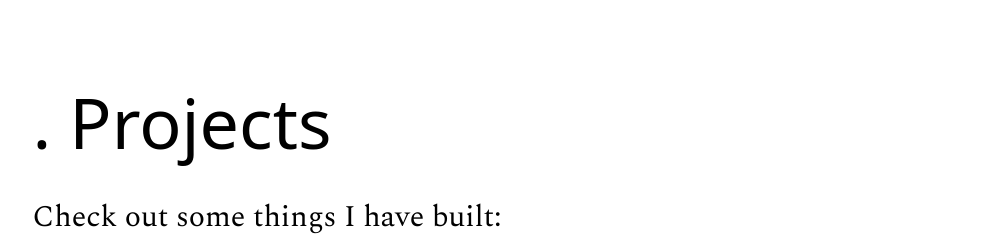
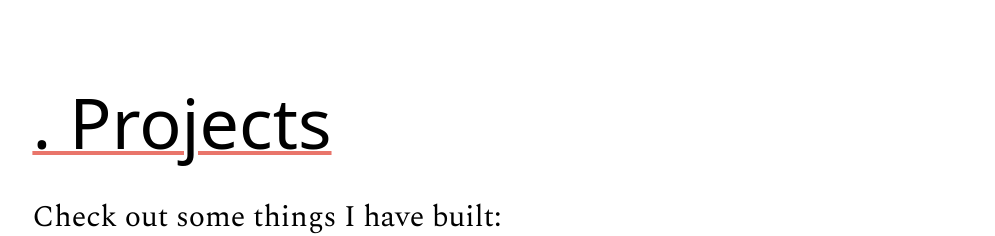
Before and after one commit to cchow33/my-portfolio, a Next.js app: page / in a window 1280 px wide. Shown: the part 2288-2524 px from the top of the page, without its empty margins (70-1065 px from the left). Built offline with nearby package versions, Linux system fonts and the light colour scheme.

Commit message:
change underline

```diff
--- a/components/About.jsx
+++ b/components/About.jsx
@@ -9,7 +9,7 @@ const About = () => {
 
     <div class='xl:max-w-7xl xl:mx-auto max-w-full pl-[8%] pr-[5%] pt-[5%]'>
 
-      <h1 class="text-[50px] mb-[20px] sm:text-[40px] sm:mt-[20px] xl:text-[70px]">. About Me </h1>
+      <h1 class="text-[50px] mb-[20px] sm:text-[40px] sm:mt-[20px] xl:text-[70px] ">. About Me </h1>
 
       <Image src="/../public/assets/photo.jpg" alt="/" width="100" height="100" class='border rounded-full border border-gray-300 border-4'/>
 
--- a/components/Projects.jsx
+++ b/components/Projects.jsx
@@ -8,7 +8,7 @@ const Projects = () => {
 
     <section id="projects" class='xl:max-w-7xl xl:mx-auto max-w-full pl-[8%] pr-[5%] pt-[10%] '>
 
-      <h1 class= "decoration-4 text-[60px] mb-[20px] sm:text-[40px] sm:mt-[20px] xl:text-[70px]">. Projects</h1>
+      <h1 class= "decoration-4 underline decoration-[#e9756b] text-[60px] mb-[20px] sm:text-[40px] sm:mt-[20px] xl:text-[70px]">. Projects</h1>
       <p class="font-display text-[30px] sm:text-[22px] xl:text-[30px]">Check out some things I have built:</p>
 
       <div class= 'xl:max-w-7xl xl:mx-auto max-w-full pl-[5%] pr-[5%] pt-[5%] xl:grid grid-cols-2 gap-x-5 gap-y-3 sm:flex flex-col'>
--- a/components/Skills.jsx
+++ b/components/Skills.jsx
@@ -12,7 +12,7 @@ const Skills = () => {
     <section id="skills" class="py-20">
       <div class='xl:max-w-7xl xl:mx-auto max-w-full pl-[8%] pr-[5%] pt-[5%]'>
 
-      <h1 class="decoration-purple-300 decoration-4 text-[60px] mb-[20px] sm:text-[40px] sm:mt-[20px] xl:text-[70px]"> . Technology </h1>
+      <h1 class="decoration-[#e9756b] text-[60px] mb-[20px] sm:text-[40px] sm:mt-[20px] xl:text-[70px]"> . Technology </h1>
 
       <p class="font-display text-[30px] mb-[2%] sm:text-[22px] sm:pl-[9%]  xl:text-[30px] xl:pl-[5%]">Tools I use to get the job done</p>
 
```
